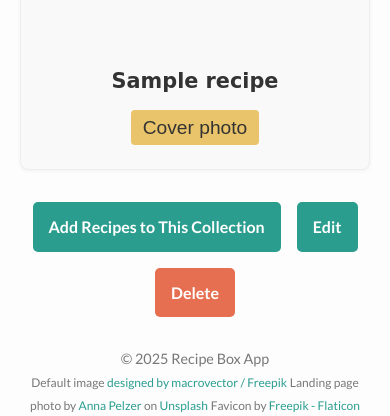
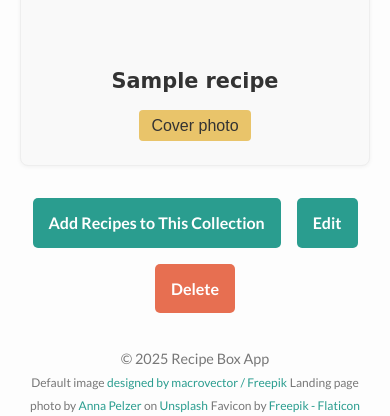
Before and after one commit to abl00mfield/recipe_collection_app, a Django app: page /collections/1/ in a window 390 px wide. Shown: the part 412-828 px from the top of the page. Run offline with Django 5.2, Linux system fonts and the light colour scheme; a user stored in the database is signed in; tables that the repository leaves empty hold one stand-in row (values such as "Sample post"); some web fonts are replaced.

Commit message:
fixed color of menu on mobile

```diff
--- a/main_app/static/css/collection-detail.css
+++ b/main_app/static/css/collection-detail.css
@@ -178,6 +178,6 @@
   }
   .set-cover-btn,
   .selected {
-    font-size: 1.2rem;
+    font-size: 1rem;
   }
 }
--- a/main_app/static/css/recipe-list.css
+++ b/main_app/static/css/recipe-list.css
@@ -88,6 +88,7 @@ h4 {
   background: transparent;
   padding: 0.5rem;
   border-radius: 6px;
+  color: var(--color-text);
 
   z-index: 20;
   width: max-content;
```
